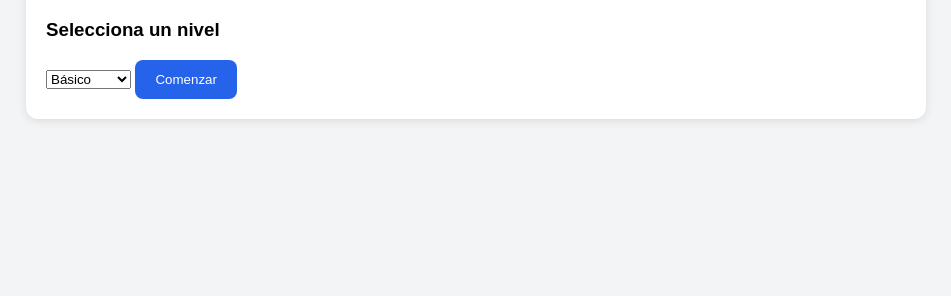
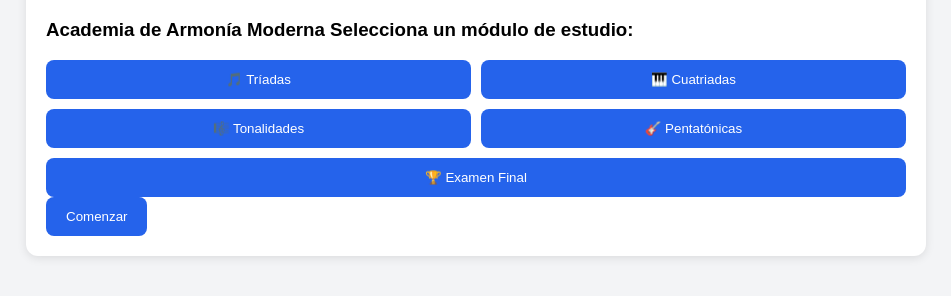
Before and after one commit to juanalonsocostales-design/la-cueva-armonia, a plain HTML site: page index.html in a window 1280 px wide. Shown: the part 102-398 px from the top of the page, without its empty margins (164-1115 px from the left). Drawn offline with Linux system fonts and the light colour scheme.

Commit message:
Update index.html

```diff
--- a/index.html
+++ b/index.html
@@ -58,13 +58,24 @@ font-weight:bold;
 <div class="card">
 <h1>🎸 La Cueva de la Armonía de Bol</h1>
 
-<h3>Selecciona un nivel</h3>
+<h3>Academia de Armonía Moderna
+Selecciona un módulo de estudio:</h3>
 
-<select id="nivel">
-<option value="basico">Básico</option>
-<option value="intermedio">Intermedio</option>
-<option value="avanzado">Avanzado</option>
-</select>
+<div style="display:grid;grid-template-columns:1fr 1fr;gap:10px;">
+
+<button>🎵 Tríadas</button>
+
+<button>🎹 Cuatriadas</button>
+
+<button>🎼 Tonalidades</button>
+
+<button>🎸 Pentatónicas</button>
+
+<button style="grid-column:span 2;">
+🏆 Examen Final
+</button>
+
+</div>
 
 <button onclick="iniciar()">Comenzar</button>
 
```
